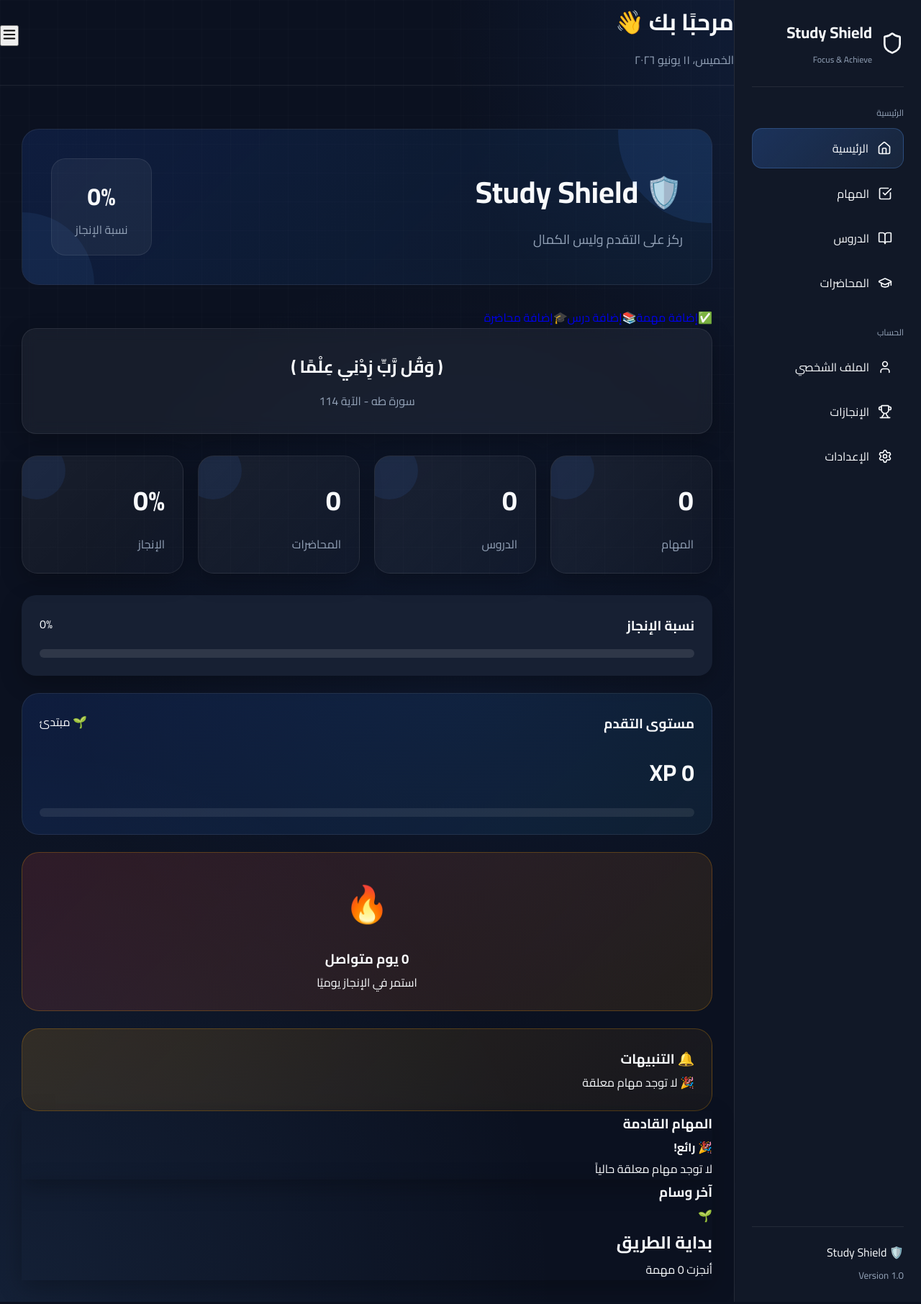
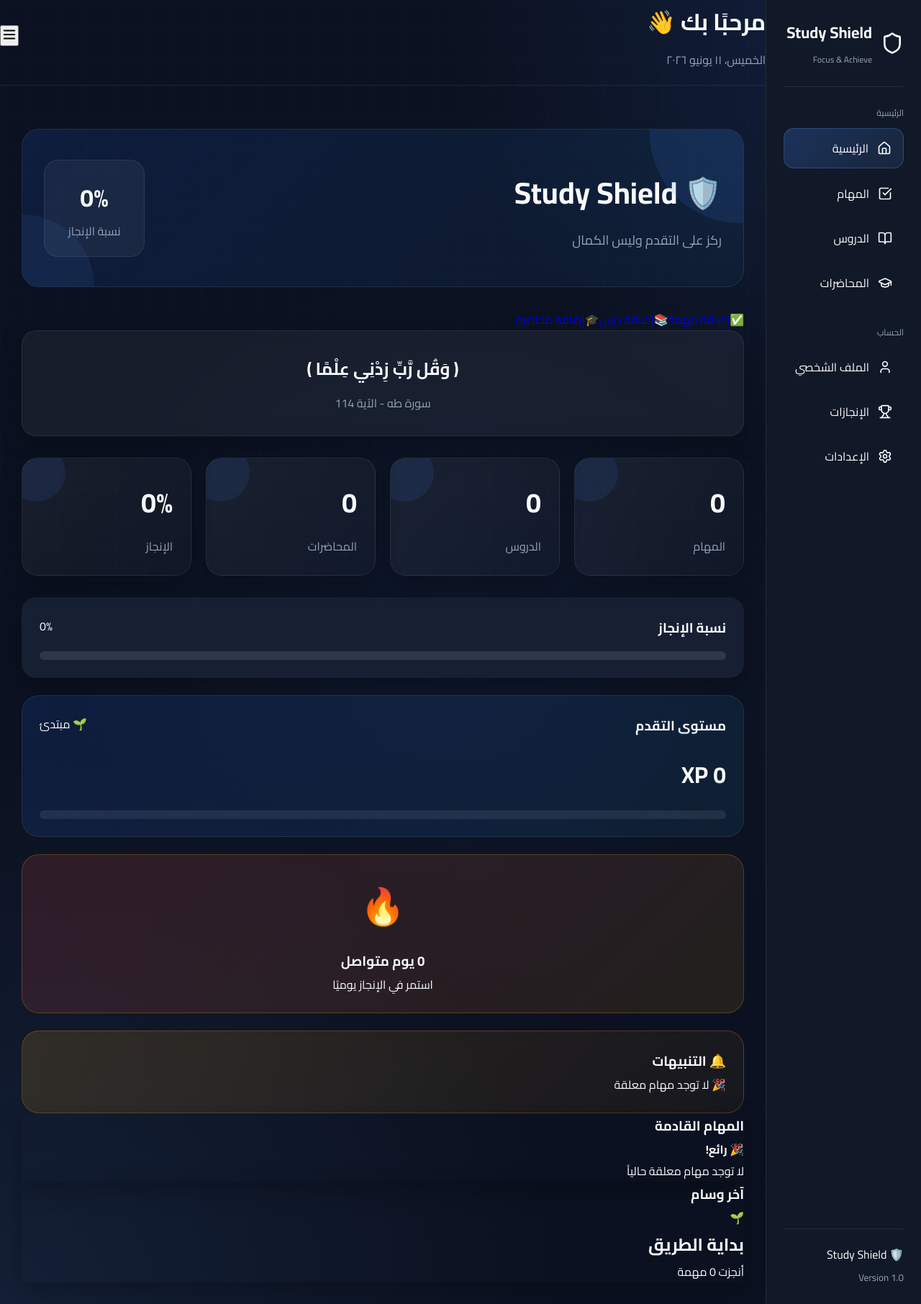
Before and after one commit to bt3762334-commits/study-shield, a React (Vite) app: page / in a window 1280 px wide. Shown: the whole page at 72% size. Built offline with nearby package versions, Linux system fonts and the light colour scheme.

Commit message:
Update sidebar width and task form styles
Adjusted sidebar width and modified task form layout.

```diff
--- a/src/styles/globals.css
+++ b/src/styles/globals.css
@@ -100,7 +100,7 @@ button:active {
 }
 
 .sidebar {
-  width: 260px;
+  wwidth: 220px;
   background: var(--sidebar);
   border-left: 1px solid rgba(255,255,255,.08);
   padding: 24px;
@@ -276,7 +276,8 @@ button:active {
 
   border-radius: 24px;
 
-  padding: 40px;
+  min-height: 220px;
+  padding: 30px;
 }
 
 .hero::before {
@@ -871,9 +872,10 @@ html {
     grid-template-columns: 1fr;
   }
 
-  .task-form {
-    flex-direction: column;
-  }
+.task-form {
+  display: grid;
+  gap: 15px;
+}
 
   .task-card {
     flex-direction: column;
```
